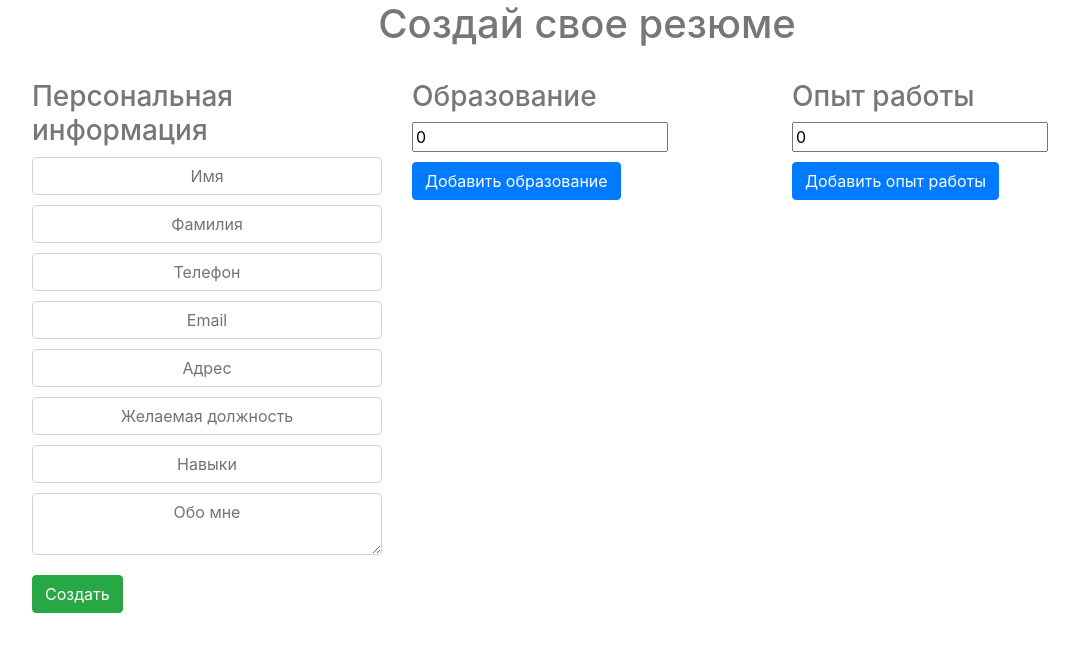
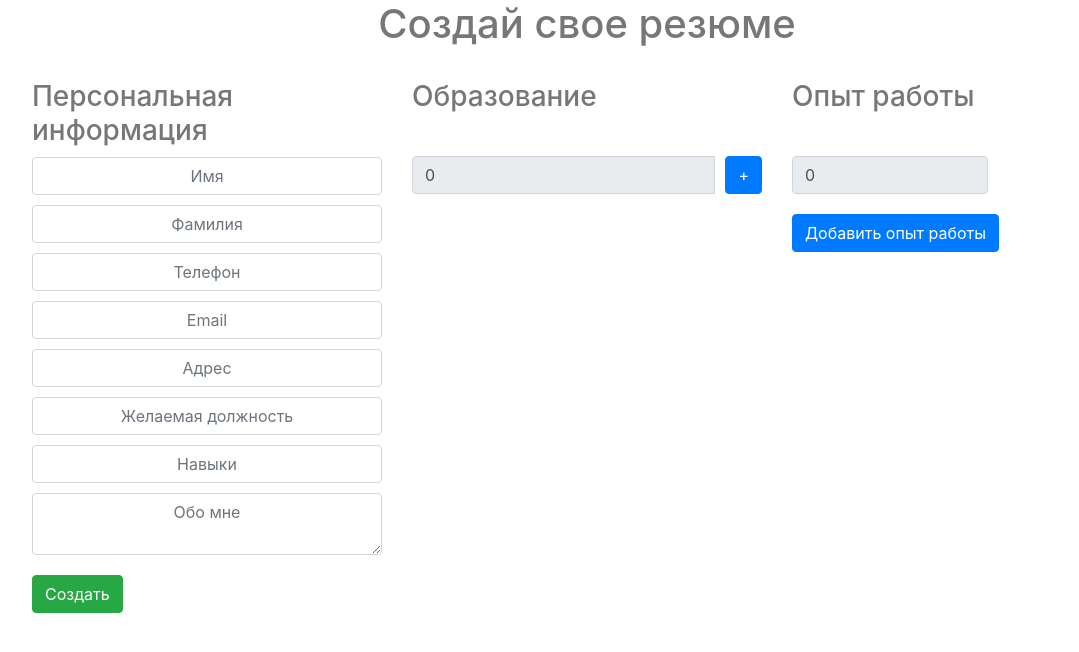
Before and after one commit to krax1337/bts-resumes, a Django app: page /generate_pdf/ in a window 1280 px wide. Shown: the top 652 px of the page, without its empty margins (53-1132 px from the left). Run offline with Django 3.2, Linux system fonts and the light colour scheme; parts of the project's set-up code (start-up, migrations or seed data) failed here and were passed over; some libraries are stand-ins or nearby versions.

Commit message:
+ button and samll changes

```diff
--- a/formuploads/templates/formuploads/generate_pdf.html
+++ b/formuploads/templates/formuploads/generate_pdf.html
@@ -32,16 +32,23 @@
 			</div>
 
 			<div class="col-4" name="educations" id="educations">
-				<h3>Образование</h3>
-				<input id="i_ed" name="counter_1" type="text" value="0" readonly>
-				<button class="btn btn-primary" type="button" onclick="new_education()">Добавить образование</button>
-			</div>
+                <h3>Образование</h3>
+                <br>
+
+
+
+                <div class="input-group">
+				<input class="form-control width100" id="i_ed" name="counter_1" type="text" value="0"   readonly>
+
+                <button class="btn btn-primary" type="button" onclick="new_education()">+</button></div>
+               </div>
 
 			<div class="col-4" name="experiences" id="experiences">
-				<h3>Опыт работы</h3>
-				<input id="i_ex" name="counter_2" type="text" value="0" readonly>
-				<button class="btn btn-primary" type="button" onclick="new_experinece()">Добавить опыт работы</button>
-			</div>
+                <h3>Опыт работы</h3>
+                <br>
+				<input class="form-control"  id="i_ex" name="counter_2" type="text" value="0" style="width: 56%;"  readonly>
+                <button class="btn btn-primary" type="button" onclick="new_experinece()">Добавить опыт работы</button>
+		</div>
 		</form>
 	</div>
 
--- a/formuploads/urls.py
+++ b/formuploads/urls.py
@@ -10,12 +10,14 @@ urlpatterns = [
 
     path('search/', views.search_v, name="search"),
     path('generate_pdf/', views.generate_pdf, name="generate_pdf"),
-    path('generate_pdf/resume_create/', views.resume_create, name="resume_create"),
     path('upload/show_json/', views.show_json, name="show_json"),
     path('upload/show_xml/', views.show_xml, name="show_xml"),
     path('upload/rate/', views.rate, name = 'rate'),
     path('upload/rate/test', views.test, name="test"),
-    path('generate_pdf/resume_create/resume/', views.resume, name="resume"),
-    path('generate_pdf/resume_create/extract_pdf/', views.extract_pdf, name="extract_pdf"),
+    path('generate_pdf/resume_create/', views.resume_create, name="resume_create"),#кнопки скачать и посмотреть
+
+    path('generate_pdf/resume_create/resume/', views.resume, name="resume"), #само резюме в  html
+    path('generate_pdf/resume_create/extract_pdf/', views.extract_pdf, name="extract_pdf"), #сохраняет резюме в серфере как пдф
+    #path('generate_pdf/resume_create/download_my_pdf', views.download_pdf, name="download_my_pdf"),
 
 ]
--- a/formuploads/views.py
+++ b/formuploads/views.py
@@ -3,10 +3,14 @@ import pdfkit
 import os
 import shutil
 import urllib.request
+from django.conf import settings
 from xml.etree import ElementTree as ET
+from wsgiref.util import FileWrapper
 
 from dicttoxml import dicttoxml
-from django.http import HttpResponse, JsonResponse
+from django.http import HttpResponse
+from django.http import Http404
+from django.http import JsonResponse
 from django.shortcuts import render
 from django.views.decorators.csrf import csrf_exempt
 
@@ -130,7 +134,6 @@ def resume_create(request):
 	resume['positions'] = request.GET.get('positions')
 	resume['skills'] = request.GET.get('skills')
 	resume['about'] = request.GET.get('about')
-
 	resume['educations'] = [{}]
 	resume['experiences'] = [{}]
 
@@ -192,12 +195,21 @@ def extract_pdf(request):
 
 
 	# f = open("резюме.pdf","w+")
-	path_wkthmltopdf = r'C:\Program Files\wkhtmltopdf\bin\wkhtmltopdf.exe'
+	path_wkthmltopdf = r'C:\Python27\wkhtmltopdf\bin\wkhtmltopdf.exe'
 	config = pdfkit.configuration(wkhtmltopdf=path_wkthmltopdf)
-	# pdfkit.from_url("http://google.com", "out.pdf", configuration=config)
-	pdfkit.from_url('http://localhost:8000/resume', "резюме.pdf",configuration=config)
+
+	pdfkit.from_url('http://localhost:8000/generate_pdf/resume_create/resume/', "download/резюме.pdf",configuration=config)
 	# f.write(pdf)
+	#shutil.rmtree('')
 
+def download_pdf(request, path):
+    file_path = os.path.join(settings.MEDIA_ROOT, path)
+    if os.path.exists(file_path):
+        with open(file_path, 'rb') as fh:
+            response = HttpResponse(fh.read(), content_type="application/pdf")
+            response['Content-Disposition'] = 'inline; filename=' + os.path.basename(file_path)
+            return response
+    raise Http404
 def rate(request):
 	if 'cv_summary' in request.session:
 		cv = request.session['cv_summary']
--- a/static/css/generate_pdf.css
+++ b/static/css/generate_pdf.css
@@ -21,7 +21,9 @@ h3 {
 }
 
 .element_ed {
-    margin-top: 10px;
-    outline: 2px solid #777777;
-    border: 3px solid #fff;
+    margin-top: 20px;
+
 }
+#i_ed{
+    margin-right: 10px;
+}
--- a/static/js/generate_pdf.js
+++ b/static/js/generate_pdf.js
@@ -21,6 +21,7 @@ function new_education() {
     y.setAttribute("style", " text-align:center");
     y.setAttribute("name", "education_name" + i_ed);
     y.setAttribute("id", i_ed);
+
 
     var y_2 = document.createElement("INPUT");
     y_2.setAttribute("type", "text");
```
Also changed, not shown: formuploads/templates/formuploads/resume_create.html (+15 -7 lines).
